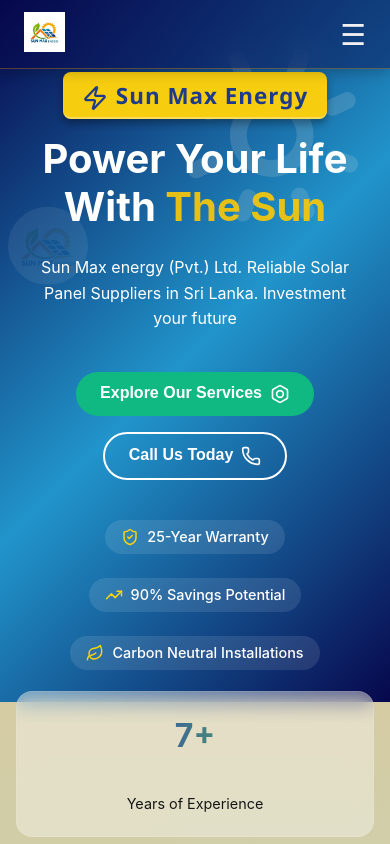
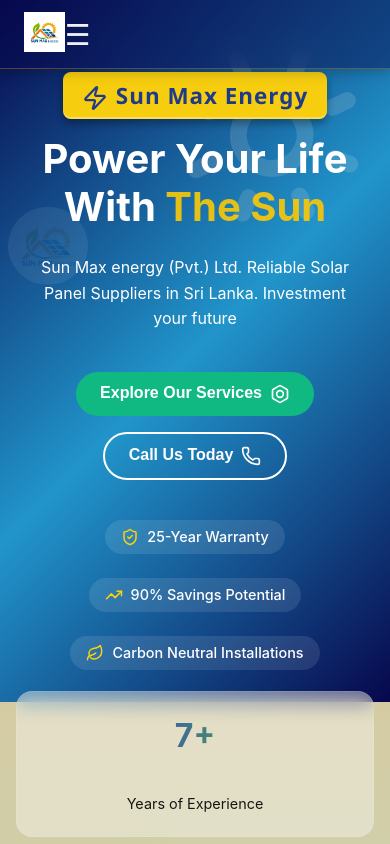
Before and after one commit to PawanSankalpa/Smart--i-solutions, a React (Create React App) app: page / in a window 390 px wide. Shown: the top 844 px of the page. Built offline with nearby package versions, Linux system fonts and the light colour scheme.

Commit message:
solve navbar problem mobile version

```diff
--- a/src/styles/NavigationBar.css
+++ b/src/styles/NavigationBar.css
@@ -132,6 +132,7 @@
 @media (max-width: 1024px) {
   .menu-toggle {
     display: block;
+    width: 100%;
   }
 
   .navbar-links {
@@ -143,6 +144,7 @@
     height: 80vh;
     max-height: 100vh; /* prevent overflow */
     background: linear-gradient(135deg, #07074c 0%, rgb(33, 149, 203) 50%, #07074c 100%);
+    border-radius: 3%;
     backdrop-filter: blur(16px);
     -webkit-backdrop-filter: blur(16px);
     display: flex;
@@ -167,7 +169,7 @@
     width: 100%;
     padding: 0.5rem 1rem;
     border-radius: 0.5rem;
-    background: rgba(32, 31, 31, 0.724);
+    /* background: rgba(32, 31, 31, 0.724); */
     opacity: 0;
     transform: translateX(2rem);
     animation: fadeInSlide var(--transition-slow) forwards;
```
